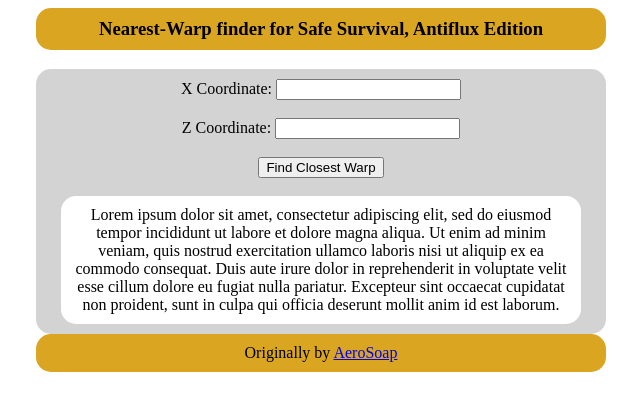
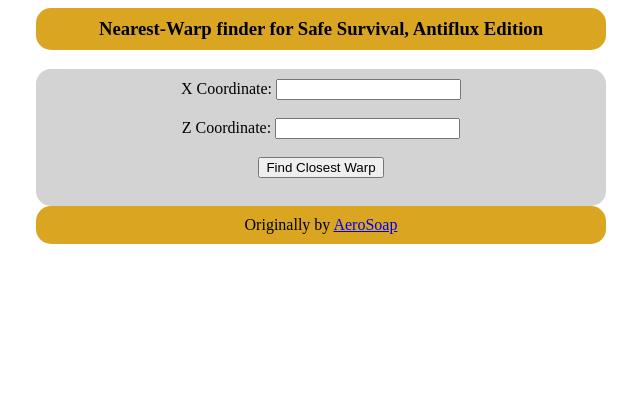
Before and after one commit to Antiflux/Nearest-Warp, a plain HTML site: page index.html in a window 1280 px wide. Shown: the whole page, without its empty margins (319-959 px from the left). Drawn offline with Linux system fonts and the light colour scheme.

Commit message:
Remove debug output

```diff
--- a/index.html
+++ b/index.html
@@ -49,11 +49,6 @@
 	<br><br>
 	<button type="button" onclick="run()">Find Closest Warp</button>
 	<br><br>
-	<div id="output">Lorem ipsum dolor sit amet, consectetur adipiscing elit, sed do
-		 eiusmod tempor incididunt ut labore et dolore magna aliqua. Ut enim ad minim
-		 veniam, quis nostrud exercitation ullamco laboris nisi ut aliquip ex ea commodo
-		 consequat. Duis aute irure dolor in reprehenderit in voluptate velit esse
-		 cillum dolore eu fugiat nulla pariatur. Excepteur sint occaecat cupidatat non
-		 proident, sunt in culpa qui officia deserunt mollit anim id est laborum.</div>
+	<div id="output" style="display: none"></div>
 </div>
 <div class="title">Originally by <a href="https://github.com/TechEpic/Nearest-Warp/">AeroSoap</a></div>
```
Also changed, not shown: main.js (+1 -2 lines).
